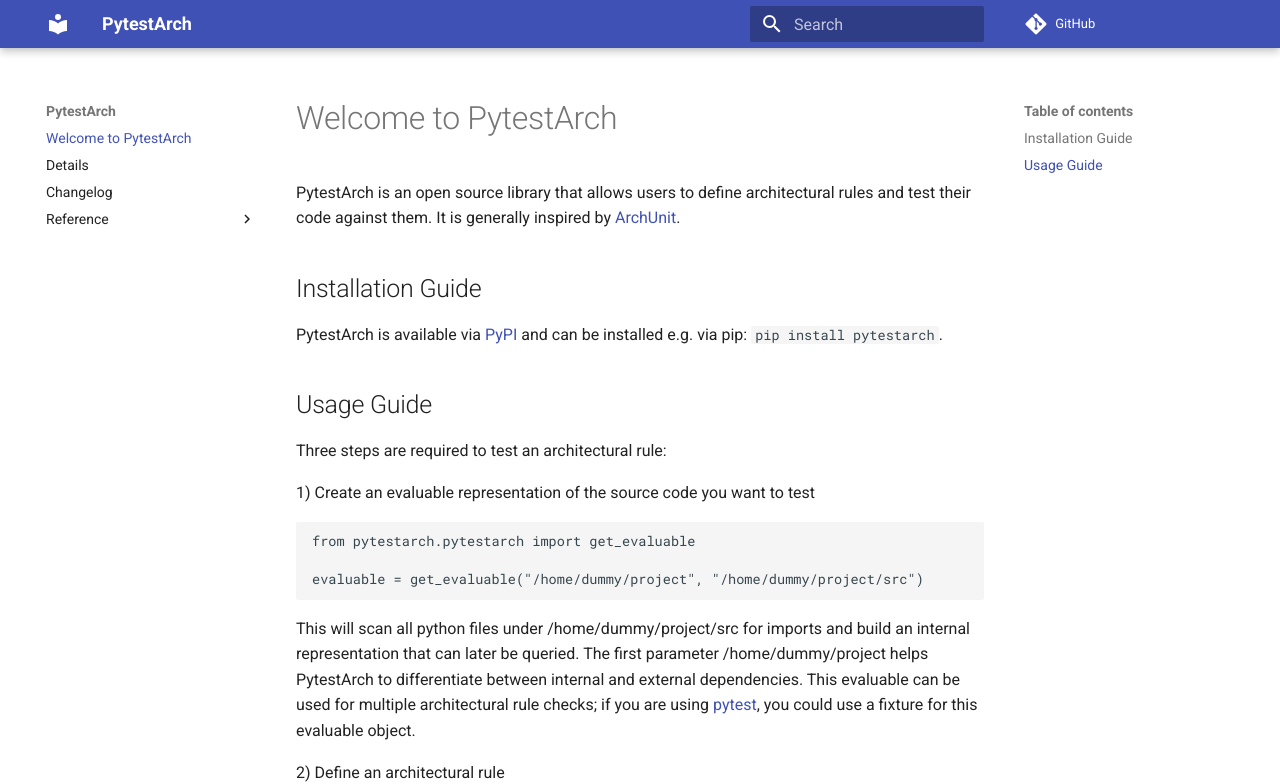
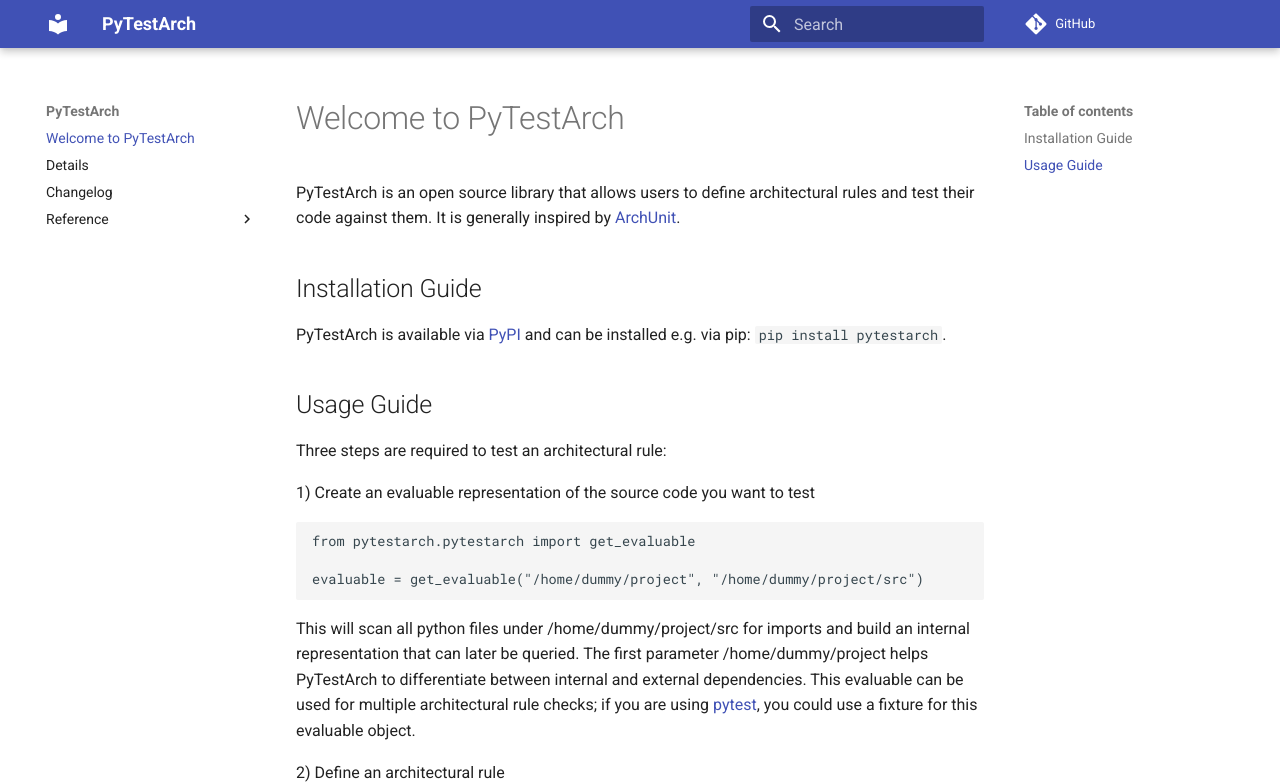
Before and after one commit to zyskarch/pytestarch, an MkDocs documentation site: the page built from docs/index.md, in a window 1280 px wide and 1275 px high. Shown: the top 784 px of the window. Built offline with MkDocs 1.6.1 and Material for MkDocs 9.7.7, drawn with Linux system fonts in a browser that asks for light colours; comment, search, counter and statistics services are not loaded.

````diff
--- a/docs/index.md
+++ b/docs/index.md
@@ -1,10 +1,10 @@
-# Welcome to PytestArch
+# Welcome to PyTestArch
 
-PytestArch is an open source library that allows users to define architectural rules and test their code against them. It is
+PyTestArch is an open source library that allows users to define architectural rules and test their code against them. It is
 generally inspired by [ArchUnit](https://www.archunit.org/).
 
 ## Installation Guide
-PytestArch is available via [PyPI](https://pypi.org/project/pytestarch/) and can be installed e.g. via pip: `pip install pytestarch`.
+PyTestArch is available via [PyPI](https://pypi.org/project/pytestarch/) and can be installed e.g. via pip: `pip install pytestarch`.
 
 ## Usage Guide
 Three steps are required to test an architectural rule:
@@ -17,7 +17,7 @@ from pytestarch.pytestarch import get_evaluable
 evaluable = get_evaluable("/home/dummy/project", "/home/dummy/project/src")
 ```
 This will scan all python files under /home/dummy/project/src for imports and build an internal representation that can
-later be queried. The first parameter /home/dummy/project helps PytestArch to differentiate between internal and external
+later be queried. The first parameter /home/dummy/project helps PyTestArch to differentiate between internal and external
 dependencies. This evaluable can be used for multiple architectural rule checks; if you are using [pytest](https://docs.pytest.org/en/7.1.x/),
 you could use a fixture for this evaluable object.
 
--- a/mkdocs.yml
+++ b/mkdocs.yml
@@ -1,4 +1,4 @@
-site_name: PytestArch
+site_name: PyTestArch
 
 theme:
   name: "material"
--- a/pyproject.toml
+++ b/pyproject.toml
@@ -1,5 +1,5 @@
 [tool.poetry]
-name = "PytestArch"
+name = "PyTestArch"
 version = "0.1.0-alpha.3"
 description = "Test framework for software architecture based on imports between modules"
 authors = ["zyskarch <zyskarch@gmail.com>"]
@@ -27,6 +27,7 @@ mkdocs-material = "^8.3.9"
 nox = "^2022.8.7"
 pre-commit = "^2.20.0"
 pytest = "^7.1.2"
+coverage = "^6.4.4"
 
 [build-system]
 requires = ["poetry-core>=1.0.0"]
````
Also changed, not shown: README.md (+4 -4 lines), docs/details.md (+2 -2 lines), src/pytestarch/query_language/LANGUAGE_DEFINTION.md (+1 -1 lines), 2 other files.
